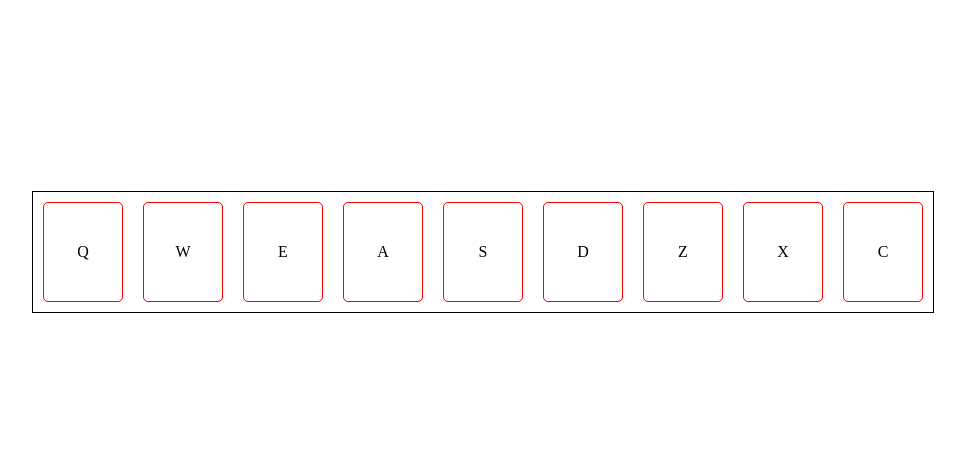
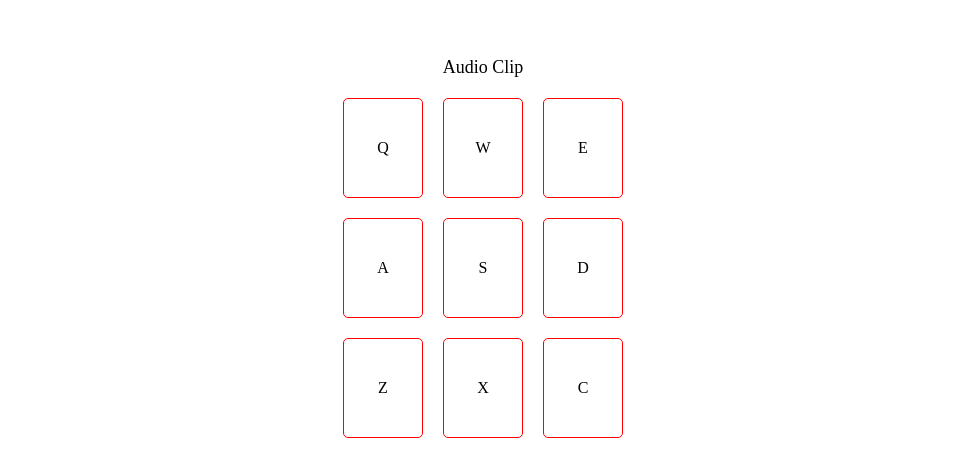
Before and after one commit to ChauhanJaved/drum-machine-react, a React (Create React App) app: page / in a window 1280 px wide. Shown: the part 148-624 px from the top of the page, without its empty margins (157-1122 px from the left). Built offline with nearby package versions, Linux system fonts and the light colour scheme.

Commit message:
Update in style

```diff
--- a/src/App.css
+++ b/src/App.css
@@ -1,26 +1,30 @@
+* {
+    margin: 0;
+    padding: 0;
+    box-sizing: border-box;
+}
 html, body {
     height: 100%;
     width: 100%;
-    margin: 0;
-    padding: 0;
+}
+#root {
+    height: 100%;
+    width: 100%;
     display: flex;
+    flex-direction: column;
     justify-content: center;
     align-items: center;
 }
-#root {
-    border: 1px solid;
-    margin: 10px;
-
-
-
-
+#drum-machine {
+    height: 360px;
+    width: 300px;;
+    display: grid;
+    grid-template-columns: auto auto auto;
 }
-#drum-machine {
-    display: flex;
-    flex-direction: row;
-    align-items: center;
+#display {
+    margin-bottom: 10px;
+    font-size: large;
 }
-
 .drum-pad {
     height: 100px;
     width: 80px;
--- a/src/components/DrumMachine.js
+++ b/src/components/DrumMachine.js
@@ -2,14 +2,14 @@ import {  useState, React, Fragment } from 'react'
 import DrumPadElements from './DrumPadElements'
 
 export default function DrumMachine() {
-  const [audioClipText, setAudioClipText] = useState("");
+  const [audioClipText, setAudioClipText] = useState("Audio Clip");
 
   return (
     <Fragment>
+    <div id="display">{audioClipText}</div>
     <div id="drum-machine">
         <DrumPadElements setAudioClipText={setAudioClipText} />
     </div>
-    <div id="display">{audioClipText}</div>
     </Fragment>
   )
 }
```
